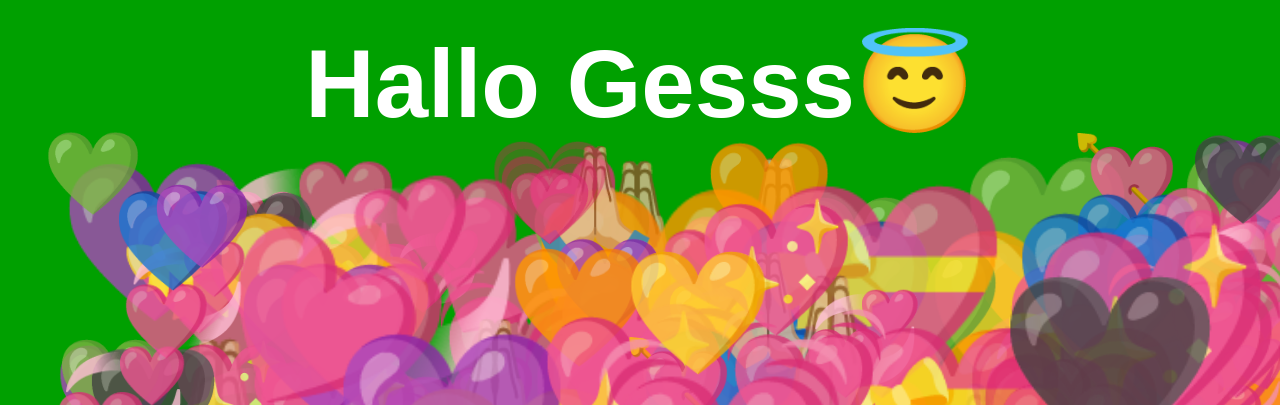
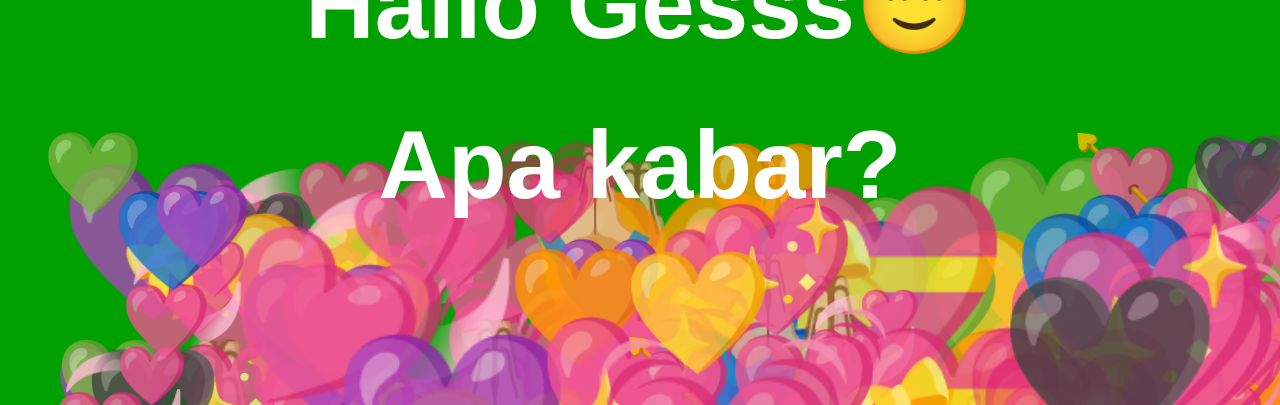
Before and after one commit to yoyoriyo/ngoding, a plain HTML site: page index.html in a window 1280 px wide. Shown: the part 395-800 px from the top of the page. Drawn offline with Linux system fonts and the light colour scheme; animation ran at ten frames a second.

Commit message:
Update index.html

```diff
--- a/index.html
+++ b/index.html
@@ -10,8 +10,8 @@
     </section>
     <section class="teks">Hallo Gesss😇</section>
 
-<!--     <p class="teks">Apa kabar?</p>
-  </p>   -->
+    <section class="teks">Apa kabar?</section>
+
 
 <!--     <section class ="teks">Regards,<span class="glitch" data-teks="Riyo">0.3001</span></section>
     </section> -->
```
